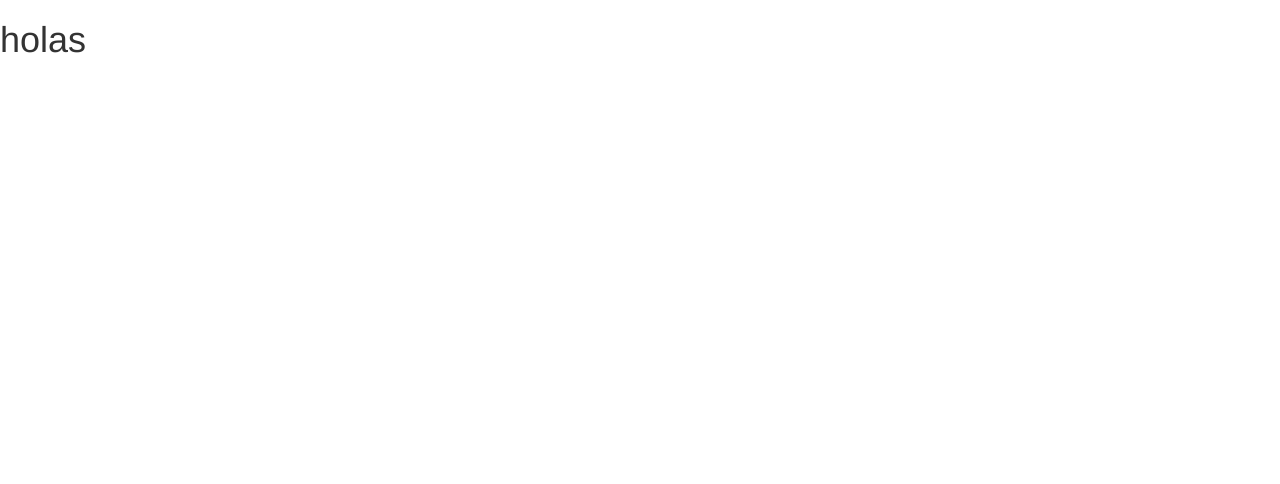
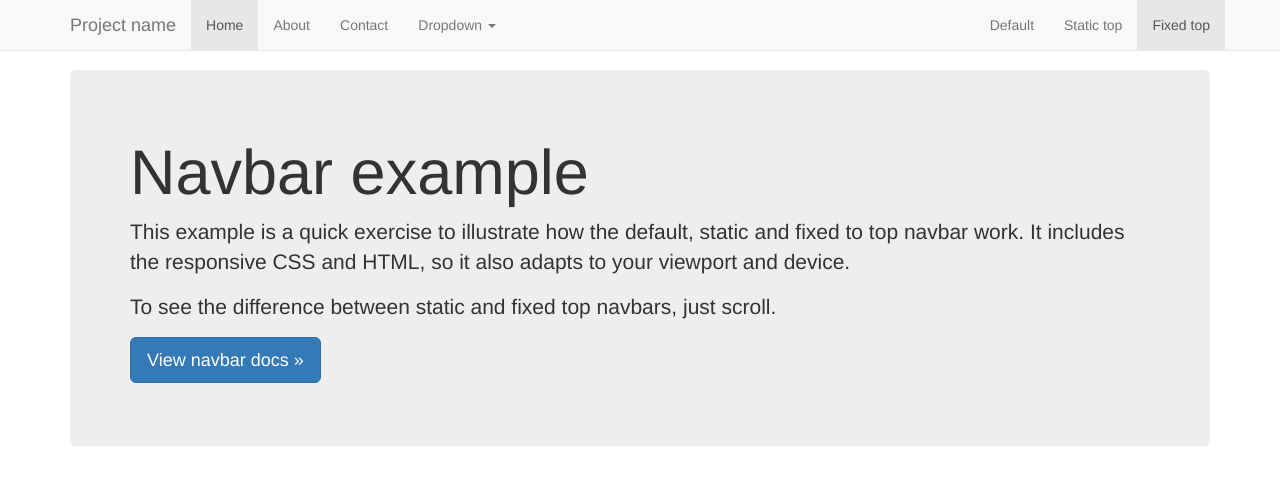
Before and after one commit to nicolascine/resto, a website: page app/index.html in a window 1280 px wide. Shown: the top 484 px of the page. Drawn offline with Linux system fonts and the light colour scheme.

Commit message:
some changes

```diff
--- a/app/index.html
+++ b/app/index.html
@@ -1,13 +1,80 @@
 <!DOCTYPE html>
-<html>
+<html lang="es">
 <head>
 	<meta charset="utf-8">
+	<title>Restorius</title>
+
 	<meta http-equiv="X-UA-Compatible" content="IE=edge">
-	<title>Restorius</title>
+    <meta name="viewport" content="width=device-width, initial-scale=1">
+    <meta name="author" content="restorius.com ~ nicolás silva">
+
+	<!-- HTML5 shim and Respond.js for IE8 support of HTML5 elements and media queries -->
+    <!--[if lt IE 9]>
+      <script src="https://oss.maxcdn.com/html5shiv/3.7.2/html5shiv.min.js"></script>
+      <script src="https://oss.maxcdn.com/respond/1.4.2/respond.min.js"></script>
+    <![endif]-->
 	<link rel="stylesheet" href="assets/css/site.css">
 </head>
 <body>
-	<h1>holas</h1>
+
+
+	<!-- Fixed navbar -->
+	<nav class="navbar navbar-default navbar-fixed-top">
+	  <div class="container">
+	    <div class="navbar-header">
+	      <button type="button" class="navbar-toggle collapsed" data-toggle="collapse" data-target="#navbar" aria-expanded="false" aria-controls="navbar">
+	        <span class="sr-only">Toggle navigation</span>
+	        <span class="icon-bar"></span>
+	        <span class="icon-bar"></span>
+	        <span class="icon-bar"></span>
+	      </button>
+	      <a class="navbar-brand" href="#">Project name</a>
+	    </div>
+	    <div id="navbar" class="navbar-collapse collapse">
+	      <ul class="nav navbar-nav">
+	        <li class="active"><a href="#">Home</a></li>
+	        <li><a href="#about">About</a></li>
+	        <li><a href="#contact">Contact</a></li>
+	        <li class="dropdown">
+	          <a href="#" class="dropdown-toggle" data-toggle="dropdown" role="button" aria-expanded="false">Dropdown <span class="caret"></span></a>
+	          <ul class="dropdown-menu" role="menu">
+	            <li><a href="#">Action</a></li>
+	            <li><a href="#">Another action</a></li>
+	            <li><a href="#">Something else here</a></li>
+	            <li class="divider"></li>
+	            <li class="dropdown-header">Nav header</li>
+	            <li><a href="#">Separated link</a></li>
+	            <li><a href="#">One more separated link</a></li>
+	          </ul>
+	        </li>
+	      </ul>
+	      <ul class="nav navbar-nav navbar-right">
+	        <li><a href="../navbar/">Default</a></li>
+	        <li><a href="../navbar-static-top/">Static top</a></li>
+	        <li class="active"><a href="./">Fixed top <span class="sr-only">(current)</span></a></li>
+	      </ul>
+	    </div><!--/.nav-collapse -->
+	  </div>
+	</nav>
+
+	<div class="container">
+
+	  <!-- Main component for a primary marketing message or call to action -->
+	  <div class="jumbotron">
+	    <h1>Navbar example</h1>
+	    <p>This example is a quick exercise to illustrate how the default, static and fixed to top navbar work. It includes the responsive CSS and HTML, so it also adapts to your viewport and device.</p>
+	    <p>To see the difference between static and fixed top navbars, just scroll.</p>
+	    <p>
+	      <a class="btn btn-lg btn-primary" href="../../components/#navbar" role="button">View navbar docs &raquo;</a>
+	    </p>
+	  </div>
+
+	</div> <!-- /container -->
+
+
+
+
+
 
 	<script src="assets/js/todo.min.js"></script>
 </body>
--- a/devAssets/less/layout/header.less
+++ b/devAssets/less/layout/header.less
@@ -1,6 +1,7 @@
 // Header - LESS - Restorius
 
-.hola{
-	background: red;
-	display: flex;
+//Navbar Fixed ~
+body {
+  min-height: 2000px;
+  padding-top: 70px;
 }
--- a/devAssets/less/layout/variables.less
+++ b/devAssets/less/layout/variables.less
@@ -0,0 +1,2 @@
+
+@base:green;
```
Also changed, not shown: app/assets/css/site.css.
